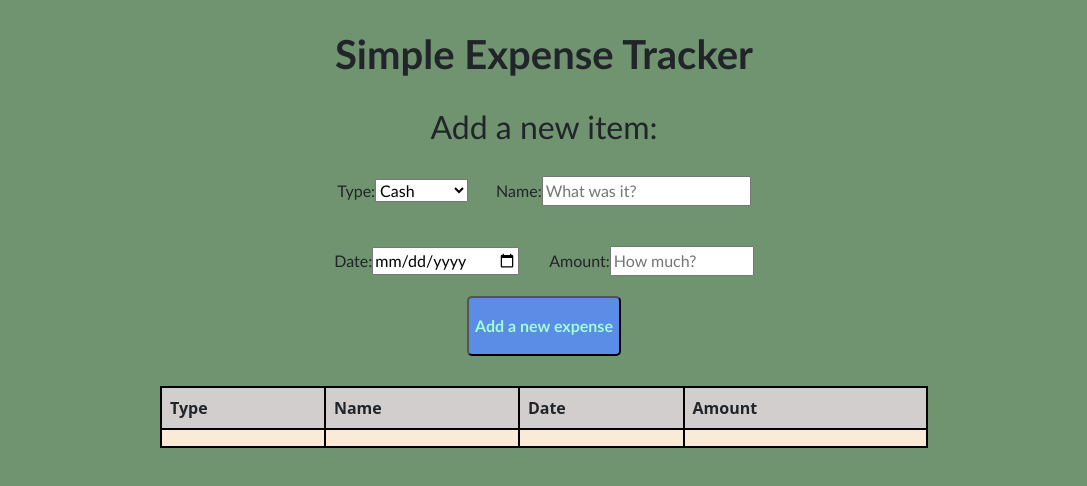
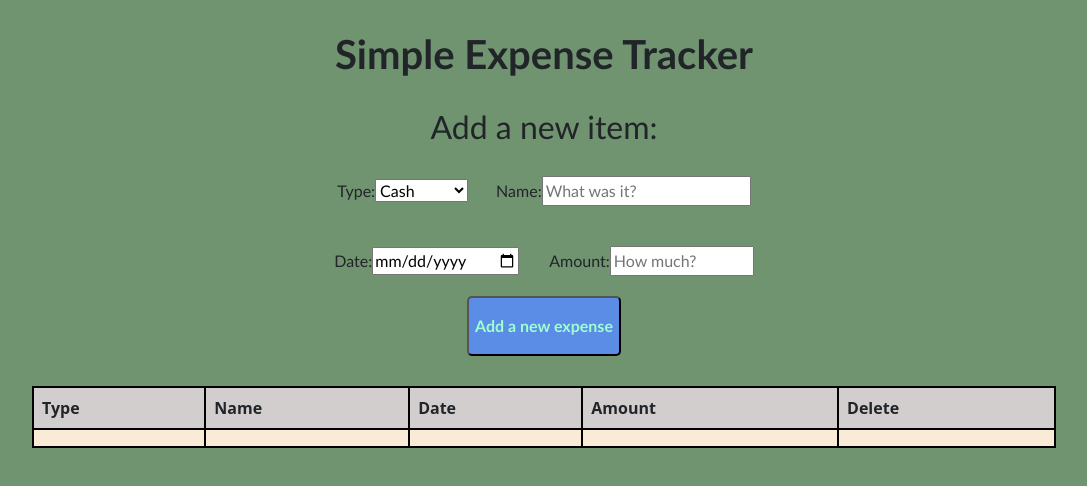
Before and after one commit to nomoneyrecord/Expense-Tracker-main, a React (Vite) app: page / in a window 1280 px wide. Shown: the top 486 px of the page, without its empty margins (96-1183 px from the left). Built offline with nearby package versions, Linux system fonts and the light colour scheme.

Commit message:
Add delete option to the table

```diff
--- a/src/App.css
+++ b/src/App.css
@@ -50,7 +50,7 @@ select.payment-type {
 }
 
 .main-table {
-  width: 60%;
+  width: 80%;
   margin-top: 30px;
 }
 
--- a/src/App.jsx
+++ b/src/App.jsx
@@ -46,6 +46,7 @@ function App() {
             <th>Name</th>
             <th>Date</th>
             <th>Amount</th>
+            <th>Delete</th>
           </tr>
         </thead>
         <tbody>
@@ -54,6 +55,7 @@ function App() {
             <td className="Name"></td>
             <td className="Date"></td>
             <td className="Amount"></td>
+            <td className="Delete"></td>
           </tr>
         </tbody>
       </table>
```
